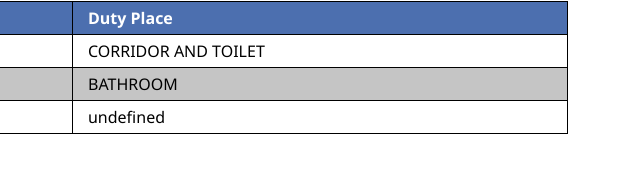
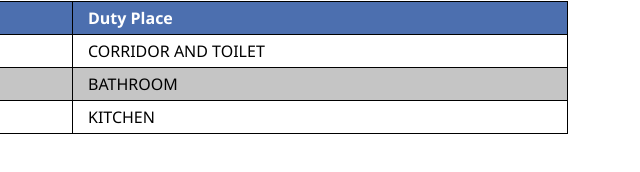
Before and after one commit to mkhstar/ankara-boys, a plain HTML site: page src/duty.html in a window 1280 px wide. Shown: the part 212-384 px from the top of the page, 616-1256 px from the left. Drawn offline with Linux system fonts and the light colour scheme.

Commit message:
fixed absolute value bug

```diff
--- a/dist/duty.html
+++ b/dist/duty.html
@@ -1 +1 @@
-<!DOCTYPE html><html lang="en"> <head> <meta charset="UTF-8"> <meta name="viewport" content="width=device-width, initial-scale=1.0"> <meta http-equiv="X-UA-Compatible" content="ie=edge"> <meta name="robots" content="noindex"> <link rel="stylesheet" href="/style.af1e475c.css"> <title>Duty Roster | Ankara Boys</title> </head> <body> <div class="duty-content"> <a class="go-back" href="/index.html">Go Back</a> <input type="search" id="searchDuty" placeholder="Search By Name..."> <div class="card"> <div class="day-and-date"> </div> <div class="table-wrapper"> <table> <thead> <tr> <th>User Name</th> <th>Duty Place</th> </tr> </thead> <tbody> </tbody> </table> </div> </div> </div> <script src="/main.7f2a7fbd.js"></script> </body> </html>
+<!DOCTYPE html><html lang="en"> <head> <meta charset="UTF-8"> <meta name="viewport" content="width=device-width, initial-scale=1.0"> <meta http-equiv="X-UA-Compatible" content="ie=edge"> <meta name="robots" content="noindex"> <link rel="stylesheet" href="/style.af1e475c.css"> <title>Duty Roster | Ankara Boys</title> </head> <body> <div class="duty-content"> <a class="go-back" href="/index.html">Go Back</a> <input type="search" id="searchDuty" placeholder="Search By Name..."> <div class="card"> <div class="day-and-date"> </div> <div class="table-wrapper"> <table> <thead> <tr> <th>User Name</th> <th>Duty Place</th> </tr> </thead> <tbody> </tbody> </table> </div> </div> </div> <script src="/main.acac469a.js"></script> </body> </html>
--- a/src/main.js
+++ b/src/main.js
@@ -18,9 +18,11 @@ const todaysDate = new Date().getTime();
 const weekInterval = 604800000;
 const weeksToday = (todaysDate - startDate) / weekInterval;
 const indexCalc = Math.floor(weeksToday) % users.length;
+
 const dutyPlaces = [
   "BATHROOM",
   "KITCHEN",
+  // FRIDGE AND FLOOR (KITCHEN AND ITS BALCONY)
   // "COOKING AREA AND WOODWORK",
   "CORRIDOR AND TOILET"
 ];
@@ -38,7 +40,7 @@ if (tbody) {
   users.forEach((user, i) => {
     const dutyIndex =
       indexCalc + i >= users.length
-        ? users.length - (indexCalc + i)
+        ? Math.abs(users.length - (indexCalc + i))
         : indexCalc + i;
     tbody.innerHTML += `
     <tr data-name="${user.userName}">
```
Also changed, not shown: dist/index.html (+1 -1 lines), 5 other files.
